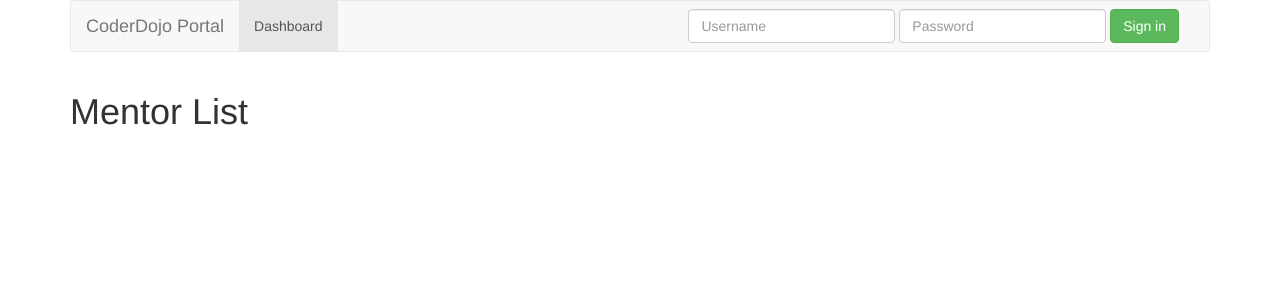
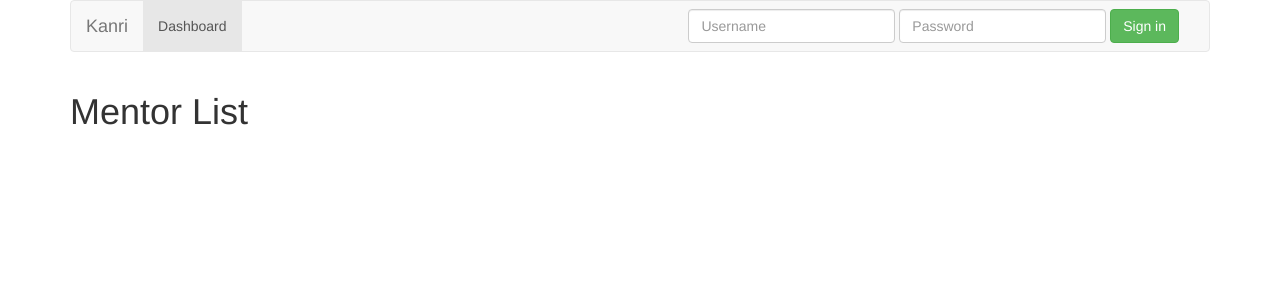
Before and after one commit to jasongi/kanri, a Django app: page /mentors/ in a window 1280 px wide. Shown: the top 300 px of the page. Run offline with Django 3.2, Linux system fonts and the light colour scheme; data that the repository does not hold is empty; some libraries are stand-ins or nearby versions.

Commit message:
cosmetic changes for name change

```diff
--- a/templates/base.html
+++ b/templates/base.html
@@ -6,7 +6,7 @@
     <meta http-equiv="X-UA-Compatible" content="IE=edge">
     <meta name="viewport" content="width=device-width, initial-scale=1">
 
-    <title>{% block site_title %}Example{% endblock %} — CoderDojo Portal</title>
+    <title>{% block site_title %}Example{% endblock %} — Kanri</title>
 
 	{% bootstrap_css %}
     <!--[if lt IE 9]>
@@ -26,7 +26,7 @@
         			<span class="icon-bar"></span>
         			<span class="icon-bar"></span>
         		</button>
-        		<a class="navbar-brand" href="#">CoderDojo Portal</a>
+        		<a class="navbar-brand" href="#">Kanri</a>
         	</div>
         	<div class="navbar-collapse collapse">
         		<ul class="nav navbar-nav">
```
